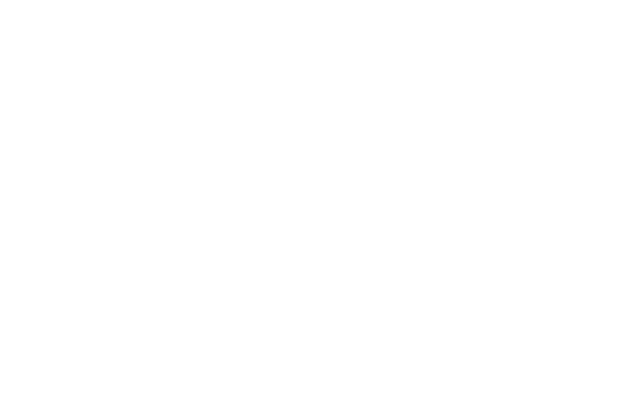
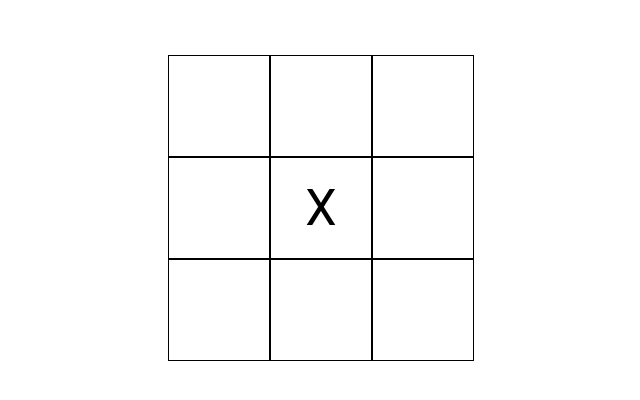
Before and after one commit to Francois389/Svelte-tic-tac-toe, a SvelteKit app: page / in a window 1280 px wide. Shown: the top 400 px of the page, without its empty margins (319-959 px from the left). Built offline with nearby package versions, Linux system fonts and the light colour scheme.

Commit message:
feat: display the grid

```diff
--- a/src/routes/+page.svelte
+++ b/src/routes/+page.svelte
@@ -1,6 +1,10 @@
 <script>
-	import './style.css';
+	import './css/style.css';
 	import Board from './Board.svelte';
+
+	const board = [['','',''],['','X',''],['','','']];
 </script>
 
-<Board />
+<div class="app">
+    <Board board={board}/>
+</div>
--- a/src/routes/Board.svelte
+++ b/src/routes/Board.svelte
@@ -0,0 +1,15 @@
+<script>
+	import './css/board.css';
+
+	export let board = [['','',''],['','',''],['','','']];
+
+</script>
+<div class="board">
+    {#each board as ligne}
+        <div class="ligne">
+            {#each ligne as cellule}
+                <div class="cellule">{cellule}</div>
+            {/each}
+        </div>
+    {/each}
+</div>
--- /dev/null
+++ b/src/routes/css/board.css
@@ -0,0 +1,19 @@
+.board {
+    display: flex;
+    flex-direction: column;
+}
+
+.ligne {
+    display: flex;
+    flex-direction: row;
+}
+
+.cellule {
+    border: solid #000 1px;
+    width: 100px;
+    height: 100px;
+    display: flex;
+    justify-content: center;
+    align-items: center;
+    font-size: 50px;
+}
--- /dev/null
+++ b/src/routes/css/style.css
@@ -0,0 +1,11 @@
+* {
+    font-family: 'Roboto', sans-serif;
+}
+
+.app {
+    width: 100%;
+    height: 50vh;
+    display: flex;
+    justify-content: center;
+    align-items: center;
+}
```
Also changed, not shown: src/routes/style.css (deleted).
